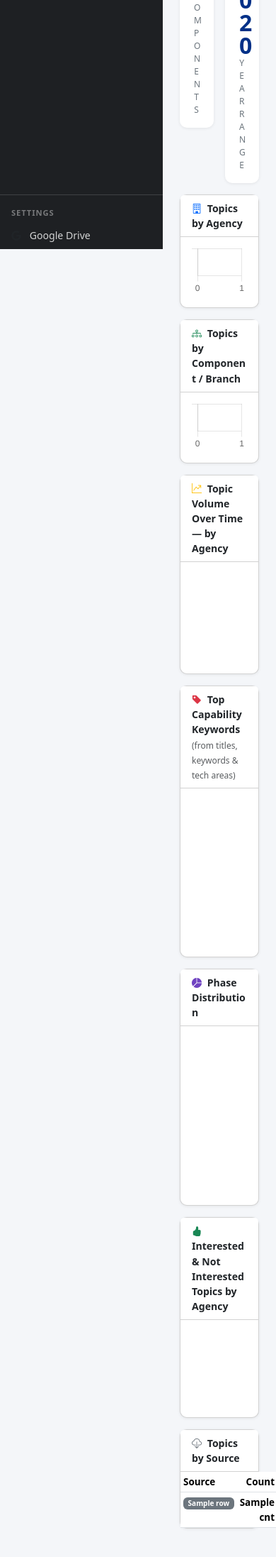
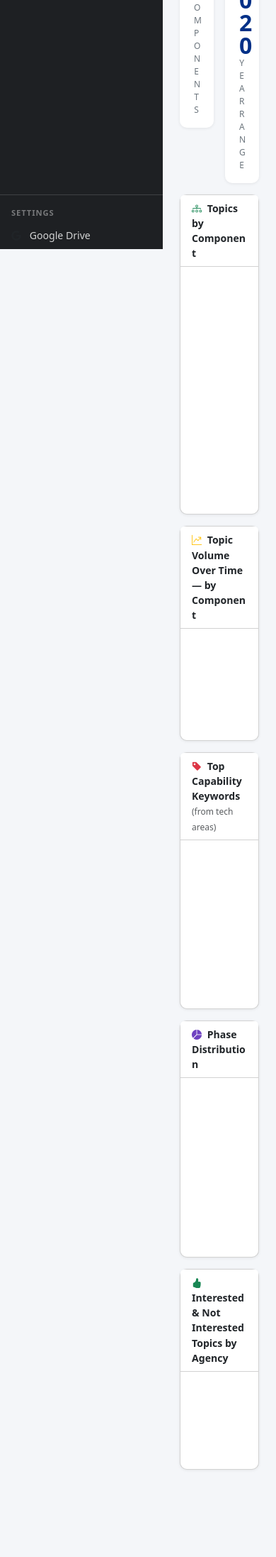
Before and after one commit to ntoscano01/capture-iq, a Python web app: template templates/analytics.html in a window 390 px wide; the page is wider, and only the part inside the window is pictured. Shown: the part 493-2687 px from the top of that part at 71% size. After the commit the page ends 2564 px from the top of that part, so only its background shows below. Run offline with Jinja, Linux system fonts and the light colour scheme; the template is opened without the code that fills it: most values are stand-ins (such as "Sample title", 1, 10 or a date in 2020); some libraries are stand-ins or nearby versions.

Commit message:
Add admin console: audit log, lockout, DB stats, settings; rename Interested/Not Interested; dark sidebar; analytics treemap and weekly trend

```diff
--- a/templates/analytics.html
+++ b/templates/analytics.html
@@ -56,40 +56,29 @@
   </div>
 </div>
 
-<!-- ── Row 1: Agency + Branch ─────────────────────────────────────────────── -->
-<div class="row g-3 mb-3">
-
-  <div class="col-md-6">
-    <div class="card h-100" style="border-radius:10px; box-shadow:0 1px 4px rgba(0,0,0,.07)">
-      <div class="card-header bg-white fw-semibold" style="font-size:.88rem">
-        <i class="bi bi-building text-primary me-1"></i> Topics by Agency
-      </div>
-      <div class="card-body">
-        <canvas id="agencyChart" height="260"></canvas>
-      </div>
-    </div>
-  </div>
-
-  <div class="col-md-6">
-    <div class="card h-100" style="border-radius:10px; box-shadow:0 1px 4px rgba(0,0,0,.07)">
-      <div class="card-header bg-white fw-semibold" style="font-size:.88rem">
-        <i class="bi bi-diagram-3 text-success me-1"></i> Topics by Component / Branch
-      </div>
-      <div class="card-body">
-        <canvas id="branchChart" height="260"></canvas>
-      </div>
-    </div>
-  </div>
-
-</div>
-
-<!-- ── Row 2: Trend over time ─────────────────────────────────────────────── -->
-{% if data.trend_years|length > 0 %}
+<!-- ── Row 1: Component Treemap (full width) ──────────────────────────────── -->
+{% if data.by_branch|length > 0 %}
 <div class="row g-3 mb-3">
   <div class="col-12">
     <div class="card" style="border-radius:10px; box-shadow:0 1px 4px rgba(0,0,0,.07)">
       <div class="card-header bg-white fw-semibold" style="font-size:.88rem">
-        <i class="bi bi-graph-up-arrow text-warning me-1"></i> Topic Volume Over Time — by Agency
+        <i class="bi bi-diagram-3 text-success me-1"></i> Topics by Component
+      </div>
+      <div class="card-body" style="padding-bottom:.75rem">
+        <div id="branchTreemap" style="width:100%; height:320px; overflow:hidden;"></div>
+      </div>
+    </div>
+  </div>
+</div>
+{% endif %}
+
+<!-- ── Row 2: Trend over time ─────────────────────────────────────────────── -->
+{% if data.trend_periods|length > 0 %}
+<div class="row g-3 mb-3">
+  <div class="col-12">
+    <div class="card" style="border-radius:10px; box-shadow:0 1px 4px rgba(0,0,0,.07)">
+      <div class="card-header bg-white fw-semibold" style="font-size:.88rem">
+        <i class="bi bi-graph-up-arrow text-warning me-1"></i> Topic Volume Over Time — by Component
       </div>
       <div class="card-body">
         <canvas id="trendChart" height="120"></canvas>
@@ -106,7 +95,7 @@
     <div class="card h-100" style="border-radius:10px; box-shadow:0 1px 4px rgba(0,0,0,.07)">
       <div class="card-header bg-white fw-semibold" style="font-size:.88rem">
         <i class="bi bi-tag-fill text-danger me-1"></i> Top Capability Keywords
-        <span class="text-muted fw-normal" style="font-size:.75rem">(from titles, keywords &amp; tech areas)</span>
+        <span class="text-muted fw-normal" style="font-size:.75rem">(from tech areas)</span>
       </div>
       <div class="card-body">
         <canvas id="keywordChart" height="200"></canvas>
@@ -117,7 +106,7 @@
   <div class="col-md-4">
     <div class="card h-100" style="border-radius:10px; box-shadow:0 1px 4px rgba(0,0,0,.07)">
       <div class="card-header bg-white fw-semibold" style="font-size:.88rem">
-        <i class="bi bi-pie-chart-fill text-purple me-1" style="color:#6f42c1"></i> Phase Distribution
+        <i class="bi bi-pie-chart-fill me-1" style="color:#6f42c1"></i> Phase Distribution
       </div>
       <div class="card-body d-flex align-items-center justify-content-center">
         <canvas id="phaseChart" height="220"></canvas>
@@ -143,40 +132,19 @@
 </div>
 {% endif %}
 
-<!-- ── Source breakdown table ─────────────────────────────────────────────── -->
-<div class="row g-3 mb-3">
-  <div class="col-md-4">
-    <div class="card" style="border-radius:10px; box-shadow:0 1px 4px rgba(0,0,0,.07)">
-      <div class="card-header bg-white fw-semibold" style="font-size:.88rem">
-        <i class="bi bi-cloud-download text-secondary me-1"></i> Topics by Source
-      </div>
-      <table class="table table-sm mb-0" style="font-size:.84rem">
-        <thead><tr><th>Source</th><th class="text-end">Count</th></tr></thead>
-        <tbody>
-          {% for row in data.by_source %}
-          <tr>
-            <td><span class="badge bg-secondary">{{ row.label }}</span></td>
-            <td class="text-end fw-semibold">{{ row.cnt }}</td>
-          </tr>
-          {% endfor %}
-        </tbody>
-      </table>
-    </div>
-  </div>
-</div>
-
 {% endif %}{# end if topics > 0 #}
 {% endblock %}
 
 
 {% block scripts %}
 <script src="https://cdnjs.cloudflare.com/ajax/libs/Chart.js/4.4.0/chart.umd.min.js"></script>
+<script src="https://cdnjs.cloudflare.com/ajax/libs/d3/7.8.5/d3.min.js"></script>
 <script>
 // ── Palette ────────────────────────────────────────────────────────────────────
 const PALETTE = [
-  '#003087','#1a4fa0','#2e86de','#54a0ff','#48dbfb',
-  '#1dd1a1','#10ac84','#f9ca24','#f0932b','#eb4d4b',
-  '#6f42c1','#e056fd','#686de0','#4bcffa','#0be881',
+  '#003087','#2e86de','#1dd1a1','#f0932b','#6f42c1',
+  '#eb4d4b','#10ac84','#54a0ff','#f9ca24','#e056fd',
+  '#686de0','#48dbfb','#1a4fa0','#0be881','#4bcffa',
 ];
 
 function palette(n) {
@@ -184,83 +152,154 @@ function palette(n) {
 }
 
 // ── Data from Flask ────────────────────────────────────────────────────────────
-const byAgency   = {{ data.by_agency | tojson }};
-const byBranch   = {{ data.by_branch | tojson }};
-const byPhase    = {{ data.by_phase  | tojson }};
-const keywords   = {{ data.top_keywords | tojson }};
-const trendYears = {{ data.trend_years  | tojson }};
-const trendAgs   = {{ data.trend_agencies | tojson }};
-const trendData  = {{ data.trend_by_agency | tojson }};
-const statusAgs  = {{ data.status_agencies | tojson }};
-const statusData = {{ data.status_data | tojson }};
+const byBranch      = {{ data.by_branch    | tojson }};
+const byPhase       = {{ data.by_phase     | tojson }};
+const keywords      = {{ data.top_keywords | tojson }};
+const trendPeriods  = {{ data.trend_periods  | tojson }};
+const trendBranches = {{ data.trend_branches | tojson }};
+const trendData     = {{ data.trend_by_branch | tojson }};
+const statusAgs     = {{ data.status_agencies | tojson }};
+const statusData    = {{ data.status_data     | tojson }};
 
 const defaultOpts = {
   responsive: true,
   plugins: { legend: { display: false } },
 };
 
-// ── Agency bar chart ───────────────────────────────────────────────────────────
-if (document.getElementById('agencyChart')) {
-  new Chart(document.getElementById('agencyChart'), {
-    type: 'bar',
-    data: {
-      labels: byAgency.map(r => r.label),
-      datasets: [{
-        data: byAgency.map(r => r.cnt),
-        backgroundColor: palette(byAgency.length),
-        borderRadius: 4,
-      }]
-    },
-    options: {
-      ...defaultOpts,
-      indexAxis: 'y',
-      plugins: { legend: { display: false } },
-      scales: { x: { beginAtZero: true, ticks: { precision: 0 } } }
-    }
-  });
-}
+// ── Component Treemap (D3) ─────────────────────────────────────────────────────
+(function () {
+  const el = document.getElementById('branchTreemap');
+  if (!el || !byBranch.length) return;
 
-// ── Branch bar chart ───────────────────────────────────────────────────────────
-if (document.getElementById('branchChart')) {
-  new Chart(document.getElementById('branchChart'), {
-    type: 'bar',
-    data: {
-      labels: byBranch.map(r => r.label),
-      datasets: [{
-        data: byBranch.map(r => r.cnt),
-        backgroundColor: palette(byBranch.length).reverse(),
-        borderRadius: 4,
-      }]
-    },
-    options: {
-      ...defaultOpts,
-      indexAxis: 'y',
-      scales: { x: { beginAtZero: true, ticks: { precision: 0 } } }
-    }
-  });
-}
+  const filtered = byBranch.filter(r => r.label && r.label !== 'Unknown');
+  if (!filtered.length) return;
 
-// ── Trend line chart ───────────────────────────────────────────────────────────
-if (document.getElementById('trendChart') && trendYears.length > 0) {
-  const datasets = trendAgs.map((ag, i) => ({
-    label: ag,
-    data: trendYears.map(yr => (trendData[ag] || {})[yr] || 0),
+  const width  = el.clientWidth  || 900;
+  const height = el.clientHeight || 320;
+
+  const root = d3.hierarchy({ name: 'root', children: filtered.map(r => ({ name: r.label, value: r.cnt })) })
+    .sum(d => d.value || 0)
+    .sort((a, b) => b.value - a.value);
+
+  d3.treemap()
+    .size([width, height])
+    .paddingInner(3)
+    .paddingOuter(2)
+    .round(true)(root);
+
+  const svg = d3.select(el)
+    .append('svg')
+    .attr('width', width)
+    .attr('height', height)
+    .style('font-family', 'system-ui, -apple-system, sans-serif');
+
+  const cell = svg.selectAll('g')
+    .data(root.leaves())
+    .join('g')
+    .attr('transform', d => `translate(${d.x0},${d.y0})`);
+
+  // Background rect
+  cell.append('rect')
+    .attr('width',  d => Math.max(0, d.x1 - d.x0))
+    .attr('height', d => Math.max(0, d.y1 - d.y0))
+    .attr('fill',   (d, i) => PALETTE[i % PALETTE.length])
+    .attr('opacity', 0.88)
+    .attr('rx', 4);
+
+  // Label — name
+  cell.append('text')
+    .attr('x', 6)
+    .attr('y', d => {
+      const h = d.y1 - d.y0;
+      return h > 34 ? 16 : Math.min(16, h - 4);
+    })
+    .attr('fill', '#fff')
+    .attr('font-weight', '600')
+    .attr('font-size', d => {
+      const w = d.x1 - d.x0;
+      if (w < 36) return '0px';
+      return Math.min(12, Math.max(9, Math.floor(w / 14))) + 'px';
+    })
+    .text(d => d.data.name)
+    .each(function(d) {
+      // Clip text to cell width
+      const maxPx = d.x1 - d.x0 - 12;
+      const node  = this;
+      if (node.getComputedTextLength && node.getComputedTextLength() > maxPx) {
+        let txt = node.textContent;
+        while (txt.length > 1 && node.getComputedTextLength() > maxPx) {
+          txt = txt.slice(0, -2);
+          node.textContent = txt + '…';
+        }
+      }
+    });
+
+  // Label — count
+  cell.append('text')
+    .attr('x', 6)
+    .attr('y', d => {
+      const h = d.y1 - d.y0;
+      return h > 34 ? 30 : 99999; // hide if too short
+    })
+    .attr('fill', 'rgba(255,255,255,.75)')
+    .attr('font-size', d => {
+      const w = d.x1 - d.x0;
+      if (w < 36) return '0px';
+      return '10px';
+    })
+    .text(d => d.data.value);
+
+  // Tooltip on hover
+  const tip = d3.select('body').append('div')
+    .style('position', 'absolute')
+    .style('background', 'rgba(0,0,0,.78)')
+    .style('color', '#fff')
+    .style('padding', '4px 10px')
+    .style('border-radius', '5px')
+    .style('font-size', '12px')
+    .style('pointer-events', 'none')
+    .style('display', 'none');
+
+  cell
+    .on('mouseover', (event, d) => {
+      tip.style('display', 'block').text(`${d.data.name}: ${d.data.value}`);
+    })
+    .on('mousemove', event => {
+      tip.style('left', (event.pageX + 12) + 'px').style('top', (event.pageY - 28) + 'px');
+    })
+    .on('mouseout', () => tip.style('display', 'none'));
+})();
+
+// ── Trend line chart (by week, by component) ───────────────────────────────────
+if (document.getElementById('trendChart') && trendPeriods.length > 0) {
+  const datasets = trendBranches.map((br, i) => ({
+    label: br,
+    data: trendPeriods.map(wk => (trendData[br] || {})[wk] || 0),
     borderColor: PALETTE[i % PALETTE.length],
     backgroundColor: PALETTE[i % PALETTE.length] + '22',
     fill: false,
     tension: 0.3,
-    pointRadius: 4,
+    pointRadius: trendPeriods.length > 52 ? 0 : 3,
     borderWidth: 2,
   }));
   new Chart(document.getElementById('trendChart'), {
     type: 'line',
-    data: { labels: trendYears, datasets },
+    data: { labels: trendPeriods, datasets },
     options: {
       responsive: true,
       plugins: {
         legend: { display: true, position: 'bottom', labels: { boxWidth: 12, font: { size: 11 } } }
       },
-      scales: { y: { beginAtZero: true, ticks: { precision: 0 } } }
+      scales: {
+        x: {
+          ticks: {
+            maxTicksLimit: 20,
+            maxRotation: 45,
+            font: { size: 10 },
+          }
+        },
+        y: { beginAtZero: true, ticks: { precision: 0 } }
+      }
     }
   });
 }
```
Also changed, not shown: database.py (+37 -27 lines).
